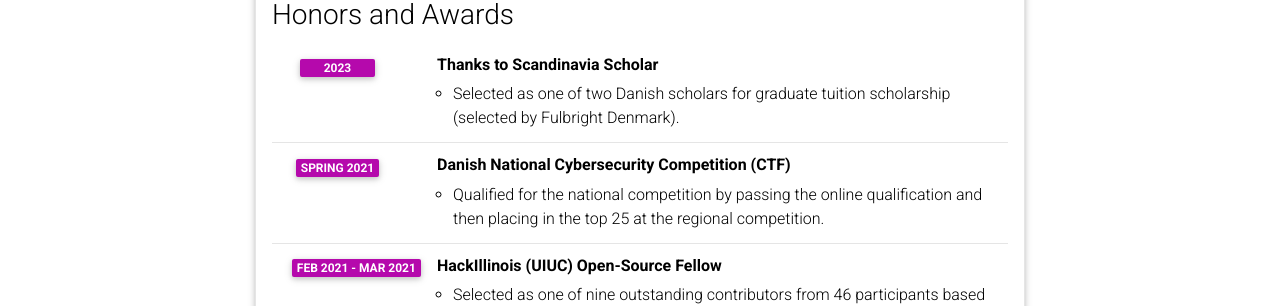
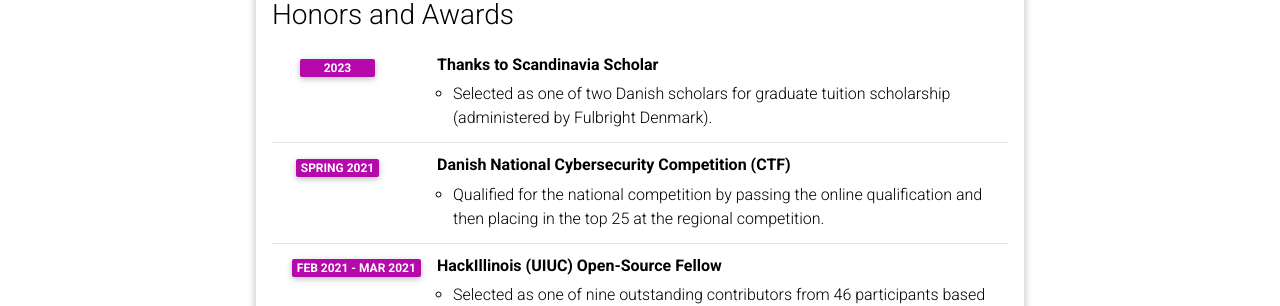
Before and after one commit to theauk/theauk.github.io, a Jekyll site: the page built from _pages/cv.md, in a window 1280 px wide and 900 px high, scrolled down 1175 px. Shown: the part 189-495 px from the top of the window. Built offline with Jekyll 4.4.1, drawn with Linux system fonts in a browser that asks for light colours; comment, search, counter and statistics services are not loaded; a style sheet for code colours, icons or effects is not loaded.

Commit message:
Add text

```diff
--- a/_data/cv.yml
+++ b/_data/cv.yml
@@ -65,7 +65,7 @@
       institution:
       year: 2023
       description:
-        - Selected as one of two Danish scholars for graduate tuition scholarship (selected by Fulbright Denmark).
+        - Selected as one of two Danish scholars for graduate tuition scholarship (administered by Fulbright Denmark).
     - title: Danish National Cybersecurity Competition (CTF)
       institution:
       year: Spring 2021
```
Also changed, not shown: _pages/cv.md (+1 -1 lines), 2 other files.
